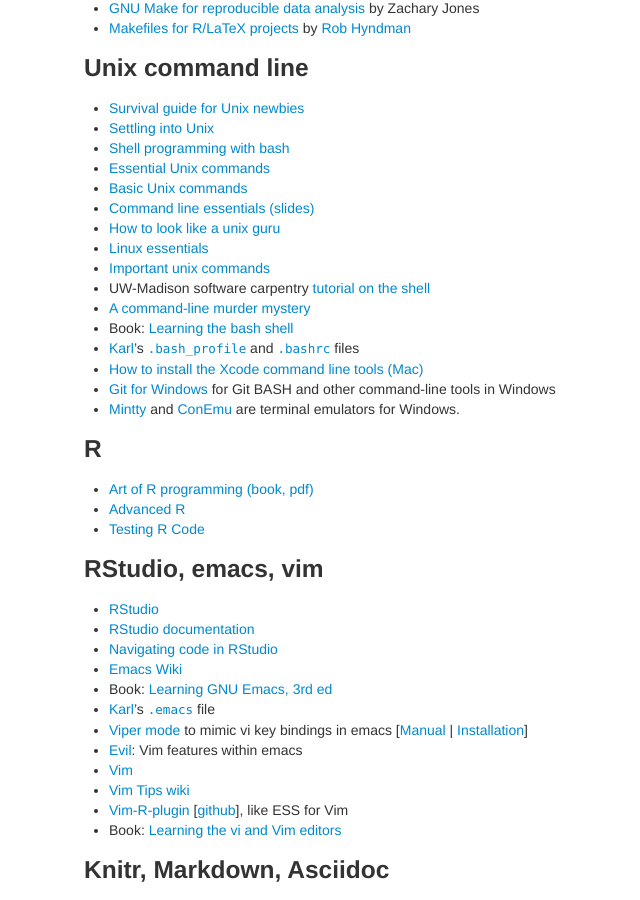
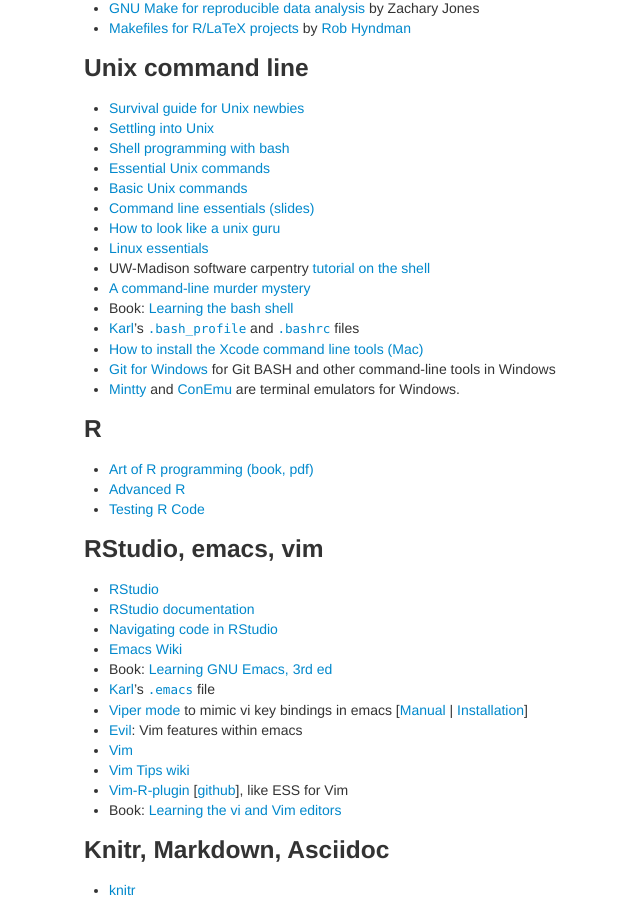
Before and after one commit to kbroman/Tools4RR, a Jekyll site: the page built from pages/resources.md, in a window 1280 px wide and 900 px high, scrolled down 574 px. Shown: the whole window, without its empty margins (206-846 px from the left). Built offline with Jekyll 4.4.1, drawn with Linux system fonts in a browser that asks for light colours.

Commit message:
remove broken link from pages/resources.md

```diff
--- a/pages/resources.md
+++ b/pages/resources.md
@@ -41,7 +41,6 @@
 - [Command line essentials (slides)](https://www.slideshare.net/bbbart/command-line-essentials)
 - [How to look like a unix guru](https://www.cs.usfca.edu/~parrt/course/601/lectures/unix.util.html)
 - [Linux essentials](https://faculty.ucr.edu/~tgirke/Documents/UNIX/linux_manual.html)
-- [Important unix commands](https://www.personal.kent.edu/~rmuhamma/OpSystems/unixCommands.htm)
 - UW-Madison software carpentry [tutorial on the shell](https://github.com/UW-Madison-ACI/boot-camps/tree/2014-01-uwmadison/shell)
 - [A command-line murder mystery](https://github.com/veltman/clmystery)
 - Book: [Learning the bash shell](https://www.amazon.com/gp/product/0596009658?ie=UTF8&tag=7210-20)
```
